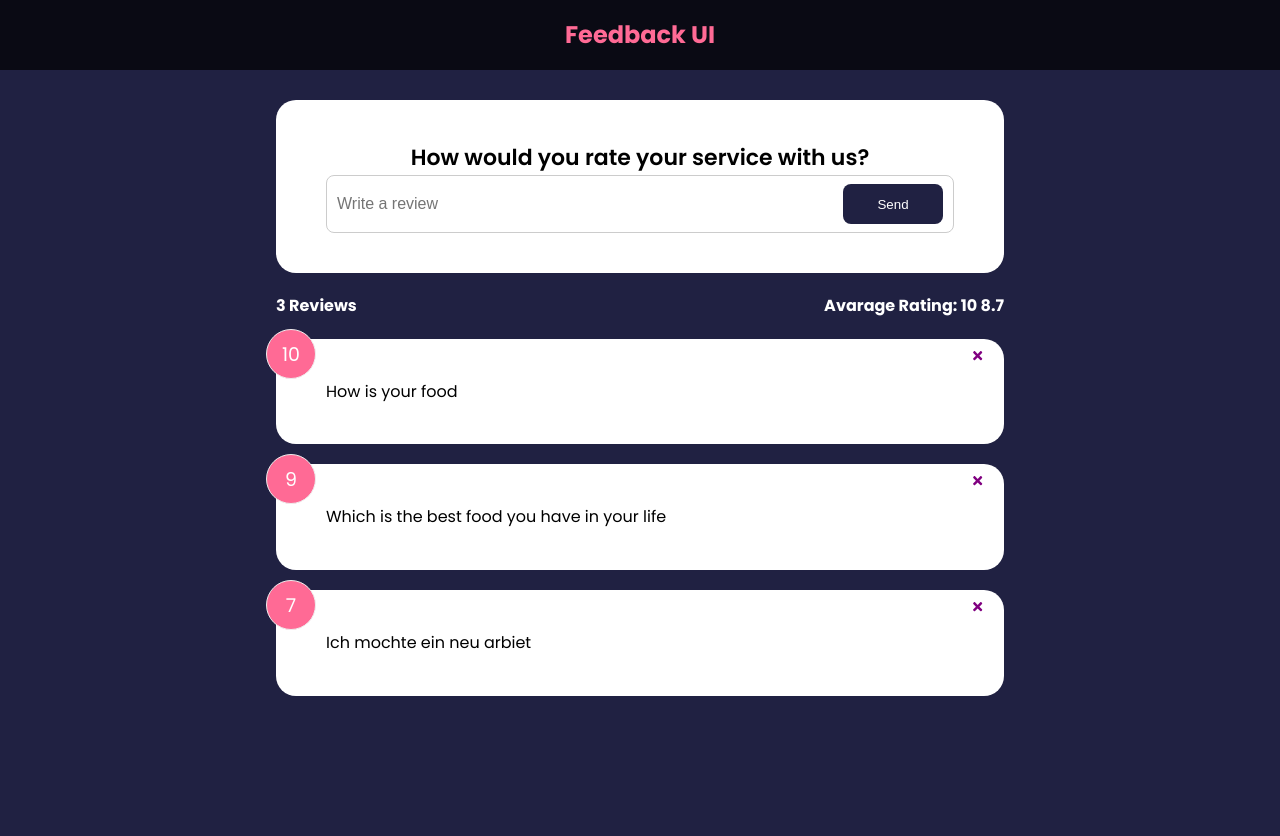
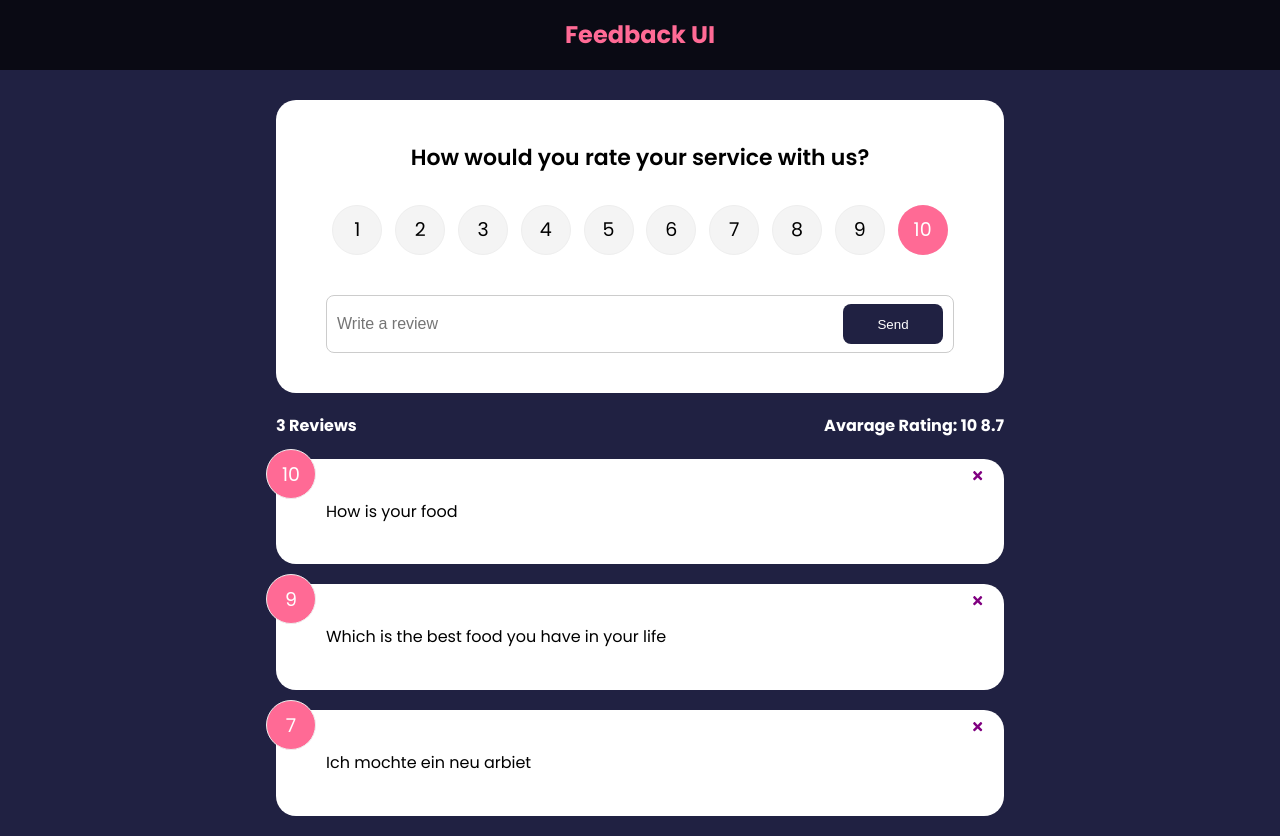
Before and after one commit to diegodvfe/feedback-app, a React (Create React App) app: page / in a window 1280 px wide. Before the commit the page ends 800 px from the top, so only its background shows below. Built offline with nearby package versions, Linux system fonts and the light colour scheme.

Commit message:
rating-component

```diff
--- a/src/components/FeedbackForm.jsx
+++ b/src/components/FeedbackForm.jsx
@@ -1,9 +1,11 @@
+import { useState } from "react"
 import Card from "./shared/Card"
-import { useState } from "react"
 import Button from "./Button"
+import RatingSelect from "./RatingSelect"
 
 function FeedbackForm() {
   const [text, setText] = useState('')
+  const [rating, setRating] = useState(10)
   const [btnDisabled, setBtnDisabled] = useState(true)
   const [message, setMessage] = useState('')
 
@@ -27,6 +29,7 @@
       <form action="">
         <h2>How would you rate your service with us?</h2>
         {/* todo - rating select compaonet */}
+        <RatingSelect />
         <div className="input-group">
           <input
            onChange={handletextChange}
--- /dev/null
+++ b/src/components/RatingSelect.jsx
@@ -0,0 +1,114 @@
+import {useState} from 'react'
+
+function RatingSelect() {
+    const [selected, setSelected] = useState(10)
+
+    const handleChange = (e) => {}
+
+  return (
+    <ul className="rating">
+      <li>
+        <input type="radio"
+          id='num1'
+          name='rating'
+          value='1'
+          onChange={handleChange}
+          checked={selected === 1}
+        />
+        <label htmlFor="num1">1</label>
+      </li>
+      <li>
+        <input type="radio"
+          id='num2'
+          name='rating'
+          value='2'
+          onChange={handleChange}
+          checked={selected === 2}
+        />
+        <label htmlFor="num1">2</label>
+      </li>
+       <li>
+        <input type="radio"
+          id='num3'
+          name='rating'
+          value='3'
+          onChange={handleChange}
+          checked={selected === 3}
+        />
+        <label htmlFor="num1">3</label>
+      </li>
+       <li>
+        <input type="radio"
+          id='num4'
+          name='rating'
+          value='4'
+          onChange={handleChange}
+          checked={selected === 4}
+        />
+        <label htmlFor="num1">4</label>
+      </li>
+       <li>
+        <input type="radio"
+          id='num5'
+          name='rating'
+          value='5'
+          onChange={handleChange}
+          checked={selected === 5}
+        />
+        <label htmlFor="num1">5</label>
+      </li>
+       <li>
+        <input type="radio"
+          id='num6'
+          name='rating'
+          value='6'
+          onChange={handleChange}
+          checked={selected === 6}
+        />
+        <label htmlFor="num1">6</label>
+      </li>
+       <li>
+        <input type="radio"
+          id='num7'
+          name='rating'
+          value='7'
+          onChange={handleChange}
+          checked={selected === 7}
+        />
+        <label htmlFor="num1">7</label>
+      </li>
+       <li>
+        <input type="radio"
+          id='num7'
+          name='rating'
+          value='7'
+          onChange={handleChange}
+          checked={selected === 8}
+        />
+        <label htmlFor="num1">8</label>
+      </li>
+       <li>
+        <input type="radio"
+          id='num9'
+          name='rating'
+          value='9'
+          onChange={handleChange}
+          checked={selected === 9}
+        />
+        <label htmlFor="num1">9</label>
+      </li>
+       <li>
+        <input type="radio"
+          id='num10'
+          name='rating'
+          value='10'
+          onChange={handleChange}
+          checked={selected === 10}
+        />
+        <label htmlFor="num1">10</label>
+      </li>
+    </ul>
+  )
+}
+
+export default RatingSelect
```
